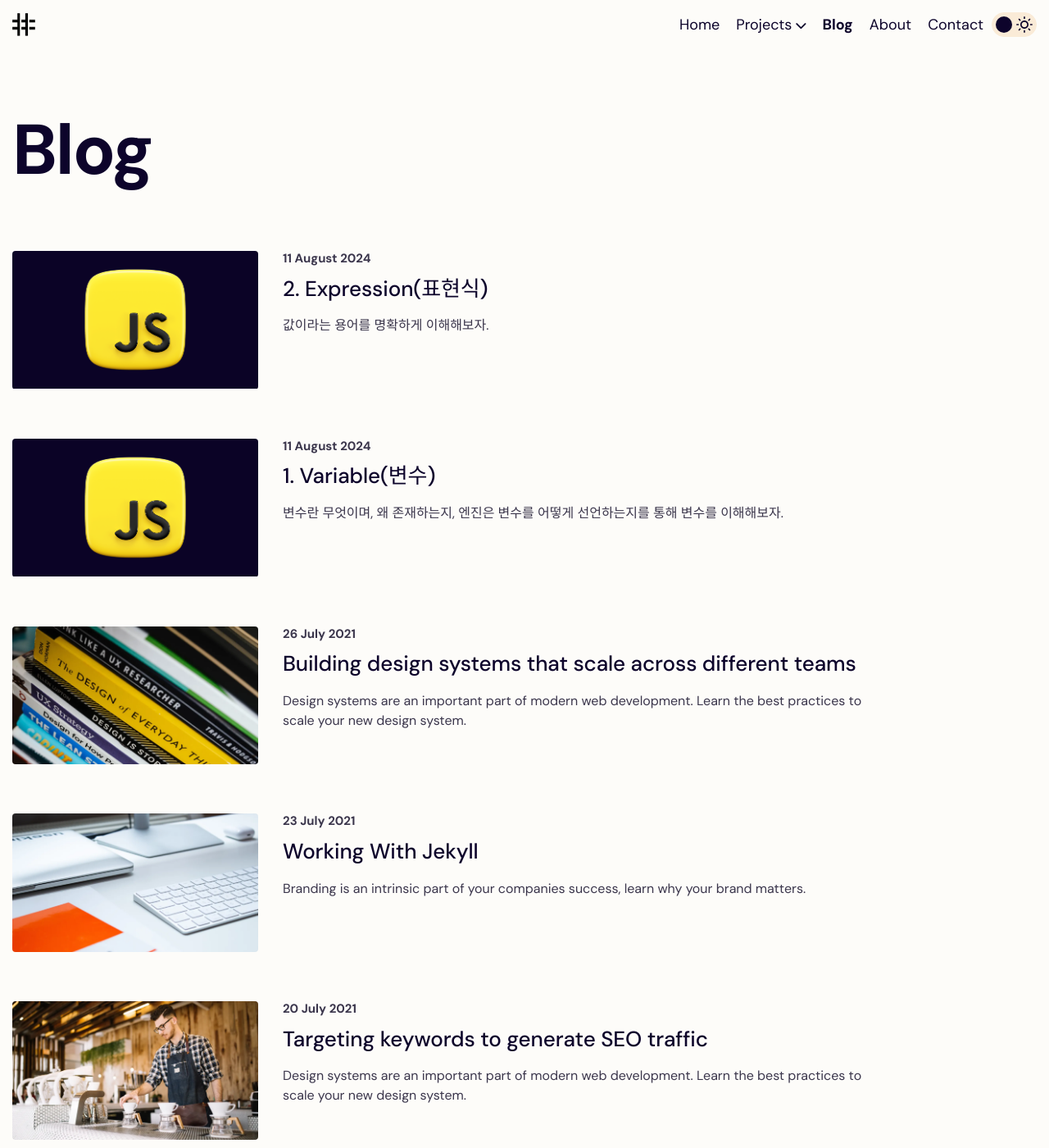
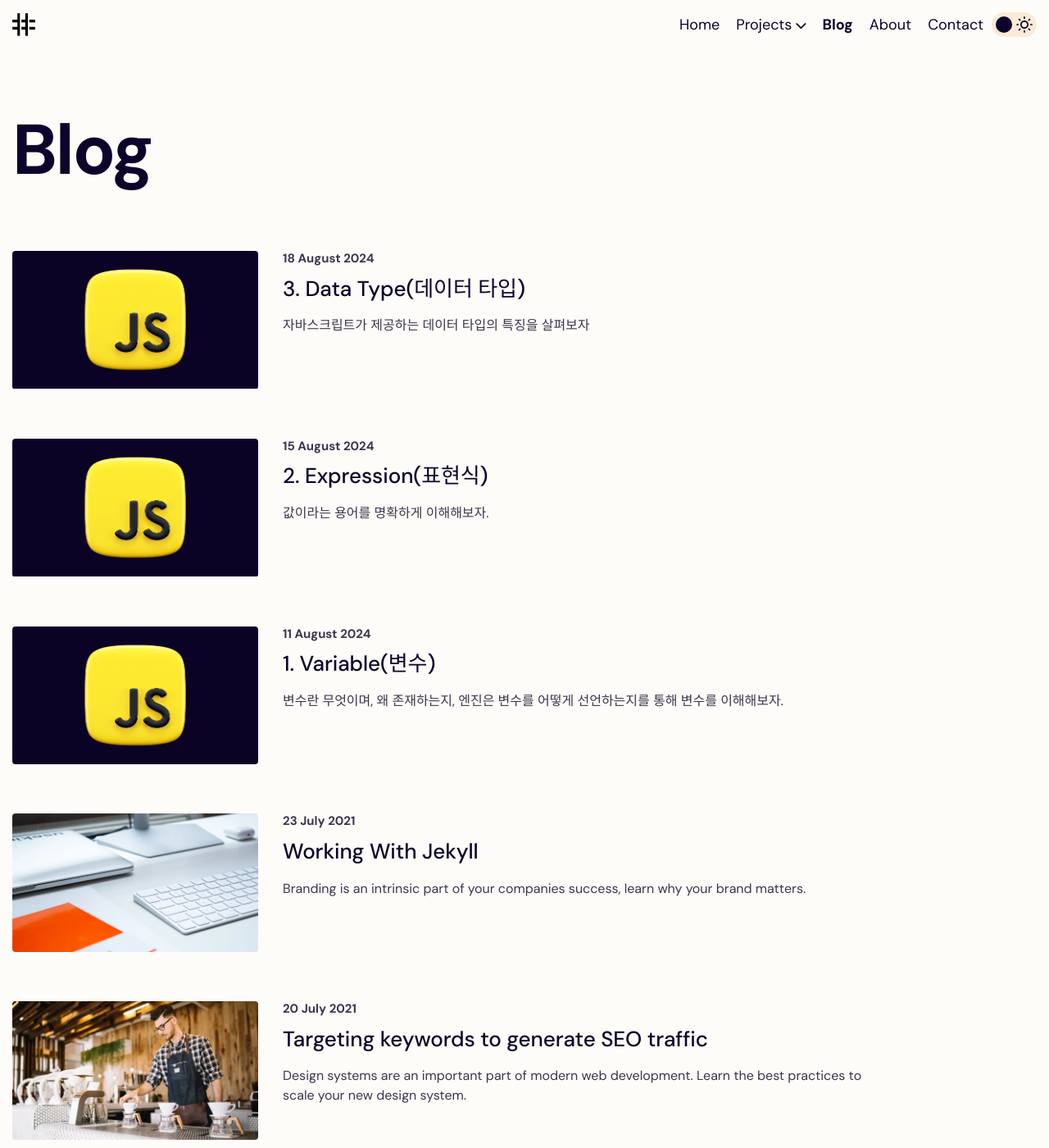
Before and after one commit to sofreshian/sofreshian.github.io, a Jekyll site: the page built from blog/index.html, in a window 1280 px wide and 1400 px high. Shown: the whole window at 82% size. Built offline with Jekyll 4.4.1, drawn with Linux system fonts in a browser that asks for light colours; the list of posts is cut into pages by our own code; some of the changed lines change nothing that is shown.

Commit message:
blog update

````diff
--- a/collections/_posts/2021-07-26-design-systems-that-scale.md
+++ /dev/null
@@ -1,64 +0,0 @@
----
-layout: post
-title: "Building design systems that scale across different teams"
-date: 2021-07-26
-authors: ["Mike Vance"]
-categories: ["Branding", "Web Design"]
-description: Design systems are an important part of modern web development. Learn the best practices to scale your new design system.
-thumbnail: "/assets/images/gen/blog/blog-16-thumbnail.webp"
-image: "/assets/images/gen/blog/blog-16.webp"
----
-
-Markdown is a lightweight markup language with plain-text-formatting syntax. Its design allows it to be converted to many output formats, but the original tool by the same name only supports HTML. Markdown is often used to format readme files, for writing messages in online discussion forums, and to create rich text using a plain text editor.
-
-Since the initial description of Markdown contained ambiguities and unanswered questions, the implementations that appeared over the years have subtle differences and many come with syntax extensions.
-
-## History
-
-John Gruber created the [Markdown](#) language in 2004 in collaboration with Aaron Swartz on the syntax, with the goal of enabling people "to write using an easy-to-read and easy-to-write plain text format". Its key design goal is readability. That the language be readable as-is.
-
-> "Markdown is a lightweight markup language with plain-text-formatting syntax"
-
-To this end, its main inspiration is the existing conventions for marking up plain text in email, though it also draws from earlier markup languages, notably setext, Textile, and reStructuredText.
-
-## Markdown Flavours
-
-From 2012, a group of people including Jeff Atwood and John MacFarlane launched what Atwood characterized as a standardization effort. A community website now aims to "document various tools and resources available to document authors and developers, as well as implementors of the various markdown implementations".
-
-{% include framework/shortcodes/figure.html src="/assets/images/gen/content/content-1.webp" title="There are many popular text editors for Markdown" caption="VSCode Editor" alt="Photo of designing a website in Figma" link="https://figma.com" target="\_blank" %}
-
-### GitHub Flavored Markdown (GFM)
-
-In 2017, GitHub released a formal specification of their GitHub Flavored Markdown (GFM) that is based on CommonMark. It follows the CommonMark specification exactly except for tables, strikethrough, autolinks and task lists, which the GitHub spec has added as extensions. GitHub also changed the parser used on their sites accordingly, which required that some documents be changed. For instance, GFM now requires that the hash symbol that creates a heading be separated from the heading text by a space character.he user to create their own.
-
-{% include framework/shortcodes/figure.html src="/assets/images/gen/content/content-2.webp" title="There are many popular text editors for Markdown" caption="VSCode Editor" alt="Photo of designing a website in Figma" link="https://figma.com" target="\_blank" %}
-
-### Markdown Extra
-
-Markdown Extra is a lightweight markup language based on Markdown implemented in PHP (originally), [Python](#) and [Ruby](#). It adds features not available with plain Markdown syntax. Markdown Extra is supported in some content management systems such as, for example, Drupal.
-
-### MDX
-
-At the same time, a number of ambiguities in the informal specification had attracted attention.These issues spurred the creation of tools such as Babelmark to compare the output of various implementations, and an effort by some developers of Markdown parsers for standardisation. However, Gruber has argued that complete standardization would be a mistake:
-
-```js
-$(window).scroll(function () {
-  // this will work when your window scrolled.
-  var scroll = $(window).scrollTop();
-  if (scroll > 100) {
-    $(".header").addClass("header-scrolled");
-  } else {
-    $(".header").removeClass("header-scrolled");
-  }
-});
-```
-
-Gruber avoided using curly braces in Markdown to unofficially reserve them for implementation-specific extensions. Markdown Extra adds the following features to Markdown:
-
-- markdown markup inside HTML blocks
-- elements with id/class attribute
-- fenced code blocks that span multiple lines of code
-- tables
-- definition lists
-- footnotes
-- abbreviations
--- a/collections/_posts/2024-08-15-2.expression.md
+++ b/collections/_posts/2024-08-15-2.expression.md
@@ -1,7 +1,7 @@
 ---
 layout: post
 title: "2. Expression(표현식)"
-date: 2024-08-11
+date: 2024-08-15
 authors: ["Jay Tak"]
 categories: ["Development", "Javascript"]
 description: 값이라는 용어를 명확하게 이해해보자.
@@ -104,5 +104,6 @@ x = 10;(선언 없이 할당) 같은 경우에는 값이 10으로 평가되며,
 ```
 
 <br>
+<br>
 
 #### <span style="color:grey">reference: 모던자바스크립트 Deep Dive 05장.표현식과 문</span>
--- /dev/null
+++ b/collections/_posts/2024-08-18-3.datatype.md
@@ -0,0 +1,115 @@
+---
+layout: post
+title: "3. Data Type(데이터 타입)"
+date: 2024-08-18
+authors: ["Jay Tak"]
+categories: ["Development", "Javascript"]
+description: 자바스크립트가 제공하는 데이터 타입의 특징을 살펴보자
+thumbnail: "/assets/images/gen/blog/javascript.webp"
+comments: false
+subscribe: false
+---
+## 1) 데이터 타입(type)이란 무엇인가?
+
+자바스크립트의 모든 값은 데이터 타입을 갖는다. 자바스크립트는 7개의 데이터 타입을 제공한다. 7개의 데이터 타입은 원시타입(primitive type)과 객체 타입으로 분류할 수 있다.
+
+{% include framework/shortcodes/figure.html src="/assets/images/gen/content/post_3/datatype.webp" title="DataType" caption="Ungmo Lee. (2020). Modern Javascript DeepDive. wikibooks. p.59." alt="Photo of datatype" link="" target="" %}
+
+### Q. 데이터 타입이 필요한 이유는 무엇인가?
+
+- ① <span style='background-color: #fff5b1'>값을 저장할 때 확보해야 하는 메모리 공간의 크기를 결정하기 위해 </span>
+- ② <span style='background-color: #fff5b1'>값을 참조 할 때 한 번에 읽어 들여야 할 메모리 공간의 크기를 결정하기 위해</span>
+- ③ <span style='background-color: #fff5b1'> 메모리에서 읽어 들인 2진수를 어떻게 해석할지 결정하기 위해</span>
+
+<br>
+
+### 1-1) 데이터 타입에 의한 메모리 [공간의 확보](#)
+
+자바스크립트 엔진은 데이터 타입, 즉 값의 종류에 따라 정해진 크기의 메모리 공간을 확보한다. 즉, 변수에 할당되는 [값의 데이터 타입에 따라](#) 확보해야 할 [메모리 공간의 크기가 결정된다.](#)
+
+### 1-2) 데이터 타입에 의한 메모리 [공간의 참조](#)
+
+자바스크립트는 [할당되어 있는 값에 따라 타입을 인식해서 읽어 들어야 하는 메모리 셀의 크기를 알 수 있다.](#) 예를 들어, 숫자타입은 8바이트 단위로 저장되므로 숫자값이 할당된 변수를 참조하면 8바이트 단위로 메모리 공간에 저장된 값을 읽어 들인다.
+
+### 1-3) 데이터 타입에 의한 [값의 해석](#)
+
+모든 값은 데이터 타입을 가지며, 메모리에 2진수, 즉 비트의 나열로 저장된다. 메모리에 저장된 값은 데이터 타입에 따라 다르게 해석될 수 있다. 예를 들어, 메모리에 저장된 값 0100 0001을 숫자로 해석하면 65이지만 문자열로 해석하면 'A'다. [자바스크립트는 할당 된 값에 따라 데이터 타입을 알 수 있으므로](#), 타입을 기반으로 2진수를 할당된 숫자로 해석한다.
+
+<br>
+
+## 2) 동적 타이핑과 정적 타이핑
+
+### 2-1) 정적 타이핑
+
+ex) C, C++, 자바(Java), 코틀린(Kotlin), 고(Go), 하스켈(Haskell), 러스트(Rust), 스칼라(Scala)
+
+C나 자바 같은 정적 타입언어는 변수를 선언할 때 변수에 할당할 수 있는 값의 종류,  <br>
+
+즉 데이터 타입을 사전에 선언해야 한다.
+
+📌 타입 설정 시점: <span style="color:#e74c3c">변수 선언할 때</span>
+
+```java
+char c;
+// C 변수에는 1바이트 정수 타입의 값(-128 ~ 127)만 할당할 수 있다.
+
+int num;
+// num 변수에는 4바이트 정수 타입의 값(-2,124,483,648 ~ 2,124,483,647)만 할당할 수 있다.
+```
+
+### 2-2)  동적 타이핑
+
+ex) 자바스크립트(javascript), 파이썬(Python), PHP, 루비(Ruby), 리스프(Lisp), 펄(Perl)
+
+자바스크립트는 정적 타입 언어와 다르게 변수를 선언할 때 타입을 선언하지 않는다.<br> 다만 var, let, const 키워드를 사용해 변수를 선언할 뿐이다. 어떠한 데이터 값이라도 자유롭게 할당할 수 있다. <br>
+
+즉, 자바스크립트의 변수는 선언이 아닌 할당에 의해 타입이 결정된다. 그리고 재할당에 의해 변수의 타입은 언제든지 동적으로 변할 수 있다.
+
+📌 타입 설정 시점: <span style="color:#3498db">값 할당할 때</span>
+
+```javascript
+var foo;
+console.log(typeof foo); // undefined
+
+foo = 3;
+console.log(typeof foo); // number
+
+foo = 'Hello';
+console.log(typeof foo); // string
+
+foo = true;
+console.log(typeof foo); // boolean
+
+foo = null;
+console.log(typeof foo); // object
+
+foo = symbol();
+console.log(typeof foo); // symbol
+
+foo = {};
+console.log(typeof foo); // object
+
+foo = [];
+console.log(typeof foo); // object
+
+foo = function(){};
+console.log(typeof foo); // function
+
+```
+
+<br>
+
+동적타입 언어는 유연성은 높지만 신뢰성은 떨어진다. <br>
+
+따라서, 변수를 사용할 때 몇가지 주의사항을 마음속에 새겨두자!!
+
+1.  [변수는 꼭 필요한 경우에 한해 제한적으로 사용하자 !](#)
+2.  [변수의 유효 범위는 최대한 좁게 만들어 변수의 부작용을 억제하자 !](#)
+3.  [전역 변수는 최대한 사용하지 말자 !](#)
+4.  [변수 이름은 변수의 목적이나 의미를 파악할 수 있도록 네이밍 하자 !](#)
+
+<br>
+
+<br>
+
+#### <span style="color:grey">reference: 모던자바스크립트 Deep Dive 06장.데이터 타입</span>
````
Also changed, not shown: assets/images/gen/content/post_3/datatype.webp (added), 12 other files.
